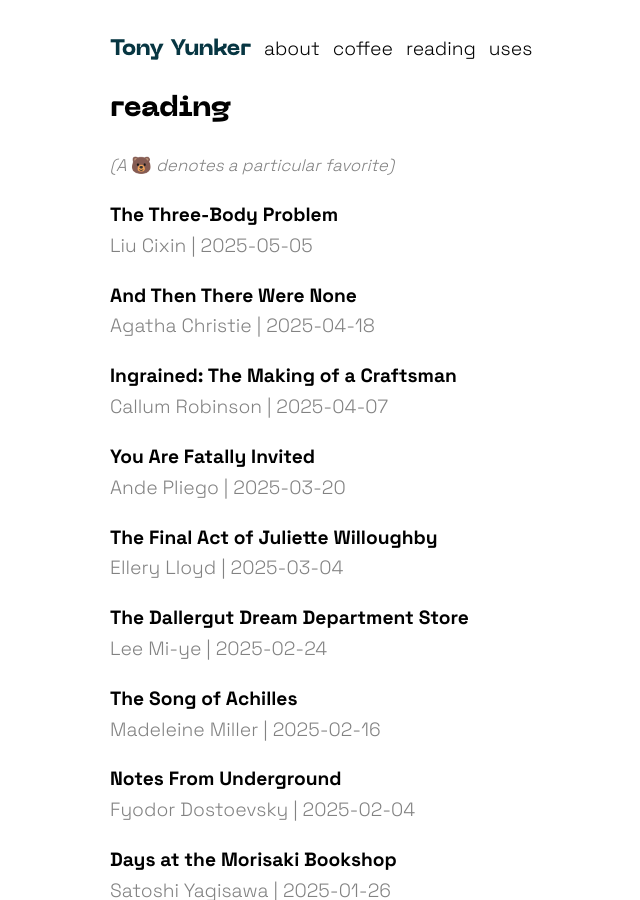
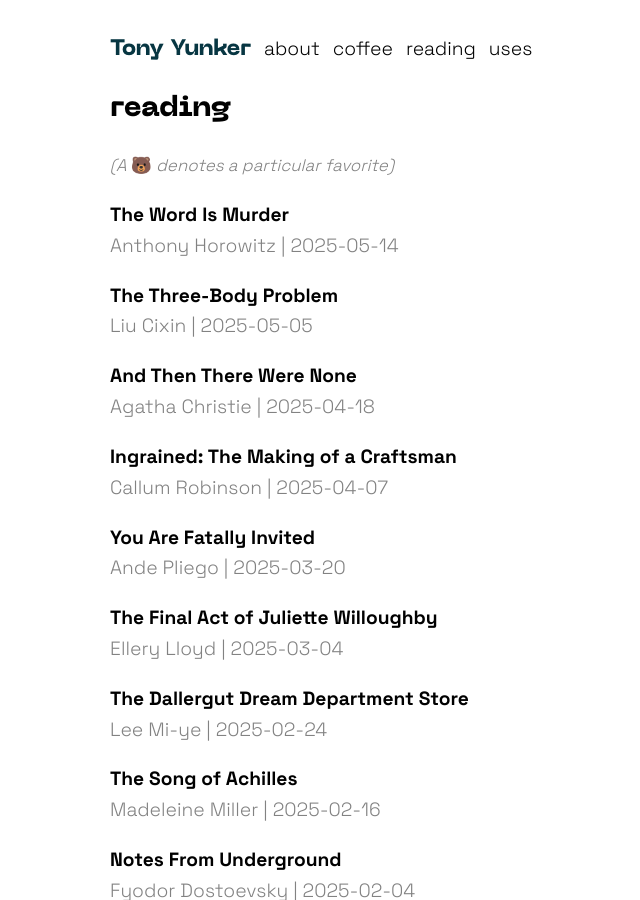
Before and after one commit to ayunker/ayunker.github.io, a Jekyll site: the page built from logs/reading.md, in a window 1280 px wide and 900 px high. Shown: the whole window, without its empty margins (130-770 px from the left). Built offline with Jekyll 4.4.1, drawn with Linux system fonts in a browser that asks for light colours.

Commit message:
UPDATE bump reading and coffee logs

```diff
--- a/logs/reading.md
+++ b/logs/reading.md
@@ -8,6 +8,9 @@ title: reading
   🐻
   <em>denotes a particular favorite)</em>
 </span>
+
+**The Word Is Murder**\\
+<span class="grey-text">Anthony Horowitz \| 2025-05-14</span>
 
 **The Three-Body Problem**\\
 <span class="grey-text">Liu Cixin \| 2025-05-05</span>
@@ -36,7 +39,7 @@ title: reading
 **Days at the Morisaki Bookshop**\\
 <span class="grey-text">Satoshi Yagisawa \| 2025-01-26</span>
 
-**Children of Dune**\\
+**Children of Dune** \\
 <span class="grey-text">Frank Herbert \| 2025-01-24</span>
 
 **We Solve Murders**\\
```
Also changed, not shown: logs/coffee.md (+3 -0 lines).
